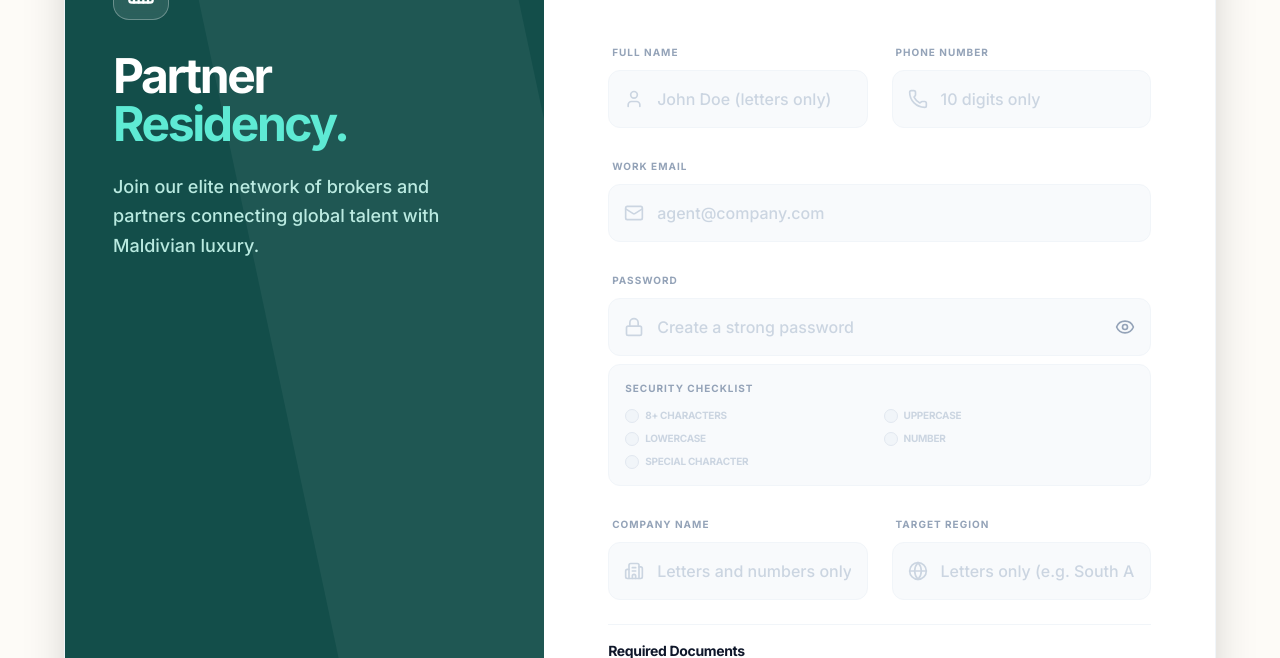
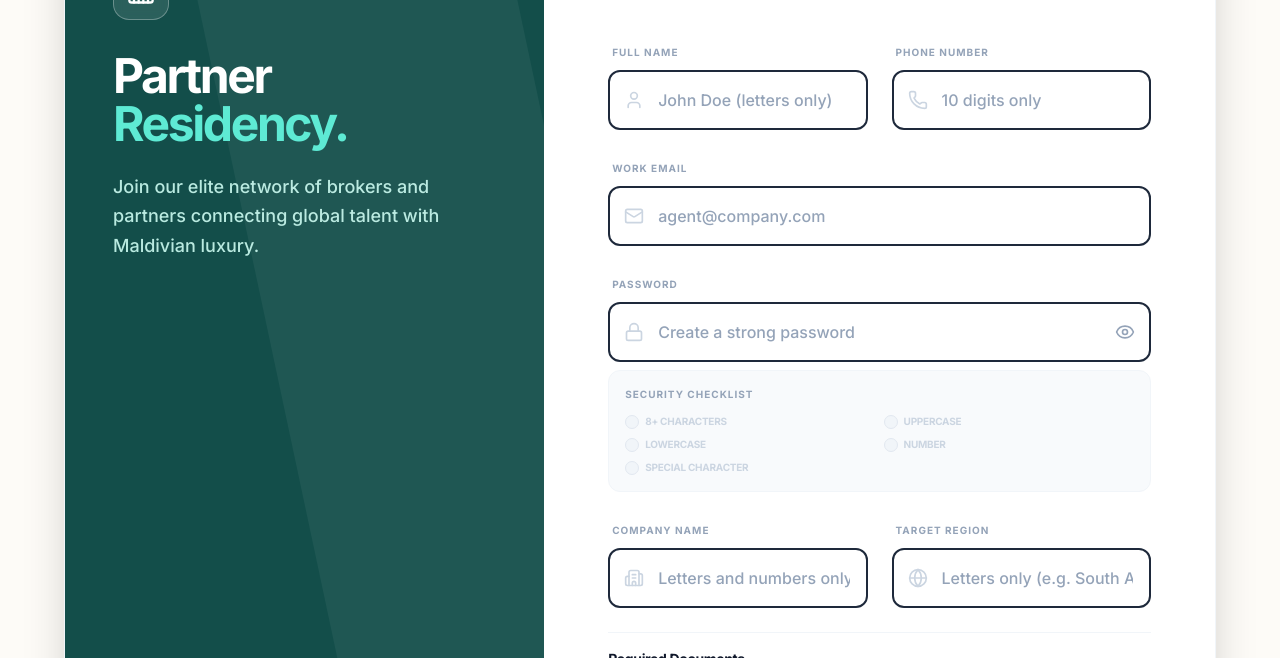
Before and after one commit to LUCIFERLAMO/Maldives, a React (Vite) app in the folder frontend/: page /agent-registration in a window 1280 px wide. Shown: the part 231-889 px from the top of the page. Built offline with nearby package versions, Linux system fonts and the light colour scheme; no server answers.

Commit message:
Update input styles to black outlines on Agent Registration page

```diff
--- a/frontend/src/pages/AgentRegistrationPage.jsx
+++ b/frontend/src/pages/AgentRegistrationPage.jsx
@@ -57,7 +57,7 @@ const AgentRegistrationPage = () => {
                 />
                 <label
                     htmlFor={id}
-                    className={`flex items-center gap-3 w-full p-4 bg-slate-50 border rounded-xl hover:bg-slate-100 transition-colors cursor-pointer ${file ? 'border-teal-500 bg-teal-50/30' : 'border-slate-100 focus-within:border-teal-600'}`}
+                    className={`flex items-center gap-3 w-full p-4 bg-transparent border-2 rounded-xl hover:bg-slate-50 transition-colors cursor-pointer ${file ? 'border-teal-600 bg-teal-50/30' : 'border-slate-800 focus-within:border-slate-900'}`}
                 >
                     <div className={`p-2 rounded-lg ${file ? 'bg-teal-100 text-teal-600' : 'bg-white text-slate-400 border border-slate-200'} transition-colors`}>
                         <FileText className="w-5 h-5" />
@@ -336,7 +336,7 @@ const AgentRegistrationPage = () => {
                                         <input
                                             type="text"
                                             required
-                                            className={`w-full pl-12 pr-4 py-4 bg-slate-50 border rounded-xl focus:bg-white outline-none font-bold text-slate-700 transition-all placeholder:font-medium placeholder:text-slate-300 ${errors.fullName ? 'border-red-400 focus:border-red-500' : 'border-slate-100 focus:border-teal-600'}`}
+                                            className={`w-full pl-12 pr-4 py-4 bg-transparent border-2 rounded-xl focus:bg-slate-50 outline-none font-bold text-slate-900 transition-all placeholder:font-medium placeholder:text-slate-400 ${errors.fullName ? 'border-red-500 focus:border-red-600' : 'border-slate-800 focus:border-slate-900'}`}
                                             placeholder="John Doe (letters only)"
                                             value={formData.fullName}
                                             onChange={handleNameChange}
@@ -352,7 +352,7 @@ const AgentRegistrationPage = () => {
                                         <input
                                             type="tel"
                                             required
-                                            className={`w-full pl-12 pr-4 py-4 bg-slate-50 border rounded-xl focus:bg-white outline-none font-bold text-slate-700 transition-all placeholder:font-medium placeholder:text-slate-300 ${errors.phone ? 'border-red-400 focus:border-red-500' : 'border-slate-100 focus:border-teal-600'}`}
+                                            className={`w-full pl-12 pr-4 py-4 bg-transparent border-2 rounded-xl focus:bg-slate-50 outline-none font-bold text-slate-900 transition-all placeholder:font-medium placeholder:text-slate-400 ${errors.phone ? 'border-red-500 focus:border-red-600' : 'border-slate-800 focus:border-slate-900'}`}
                                             placeholder="10 digits only"
                                             value={formData.phone}
                                             onChange={handlePhoneChange}
@@ -370,7 +370,7 @@ const AgentRegistrationPage = () => {
                                     <input
                                         type="email"
                                         required
-                                        className={`w-full pl-12 pr-4 py-4 bg-slate-50 border rounded-xl focus:bg-white outline-none font-bold text-slate-700 transition-all placeholder:font-medium placeholder:text-slate-300 ${errors.workEmail ? 'border-red-400 focus:border-red-500' : 'border-slate-100 focus:border-teal-600'}`}
+                                        className={`w-full pl-12 pr-4 py-4 bg-transparent border-2 rounded-xl focus:bg-slate-50 outline-none font-bold text-slate-900 transition-all placeholder:font-medium placeholder:text-slate-400 ${errors.workEmail ? 'border-red-500 focus:border-red-600' : 'border-slate-800 focus:border-slate-900'}`}
                                         placeholder="agent@company.com"
                                         value={formData.workEmail}
                                         onChange={handleEmailChange}
@@ -386,7 +386,7 @@ const AgentRegistrationPage = () => {
                                         <input
                                             type={showPassword ? "text" : "password"}
                                             required
-                                            className={`w-full pl-12 pr-12 py-4 bg-slate-50 border rounded-xl focus:bg-white outline-none font-bold text-slate-700 transition-all placeholder:font-medium placeholder:text-slate-300 ${errors.password ? 'border-red-400 focus:border-red-500' : 'border-slate-100 focus:border-teal-600'}`}
+                                            className={`w-full pl-12 pr-12 py-4 bg-transparent border-2 rounded-xl focus:bg-slate-50 outline-none font-bold text-slate-900 transition-all placeholder:font-medium placeholder:text-slate-400 ${errors.password ? 'border-red-500 focus:border-red-600' : 'border-slate-800 focus:border-slate-900'}`}
                                             placeholder="Create a strong password"
                                             value={formData.password}
                                             onChange={handlePasswordChange}
@@ -429,7 +429,7 @@ const AgentRegistrationPage = () => {
                                         <input
                                             type="text"
                                             required
-                                            className={`w-full pl-12 pr-4 py-4 bg-slate-50 border rounded-xl focus:bg-white outline-none font-bold text-slate-700 transition-all placeholder:font-medium placeholder:text-slate-300 ${errors.companyName ? 'border-red-400 focus:border-red-500' : 'border-slate-100 focus:border-teal-600'}`}
+                                            className={`w-full pl-12 pr-4 py-4 bg-transparent border-2 rounded-xl focus:bg-slate-50 outline-none font-bold text-slate-900 transition-all placeholder:font-medium placeholder:text-slate-400 ${errors.companyName ? 'border-red-500 focus:border-red-600' : 'border-slate-800 focus:border-slate-900'}`}
                                             placeholder="Letters and numbers only"
                                             value={formData.companyName}
                                             onChange={handleCompanyChange}
@@ -445,7 +445,7 @@ const AgentRegistrationPage = () => {
                                         <input
                                             type="text"
                                             required
-                                            className={`w-full pl-12 pr-4 py-4 bg-slate-50 border rounded-xl focus:bg-white outline-none font-bold text-slate-700 transition-all placeholder:font-medium placeholder:text-slate-300 ${errors.experienceRegion ? 'border-red-400 focus:border-red-500' : 'border-slate-100 focus:border-teal-600'}`}
+                                            className={`w-full pl-12 pr-4 py-4 bg-transparent border-2 rounded-xl focus:bg-slate-50 outline-none font-bold text-slate-900 transition-all placeholder:font-medium placeholder:text-slate-400 ${errors.experienceRegion ? 'border-red-500 focus:border-red-600' : 'border-slate-800 focus:border-slate-900'}`}
                                             placeholder="Letters only (e.g. South Asia)"
                                             value={formData.experienceRegion}
                                             onChange={handleRegionChange}
```
